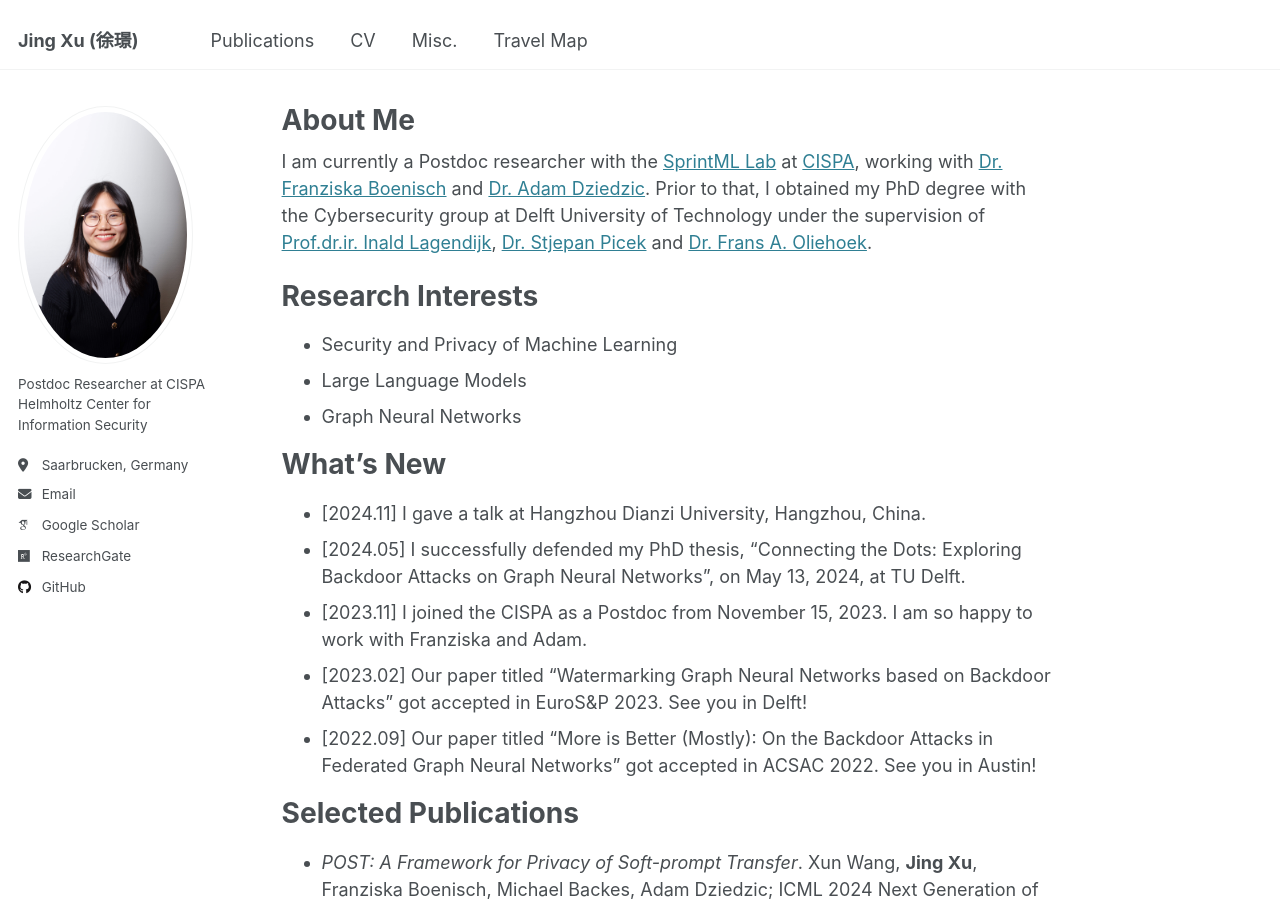
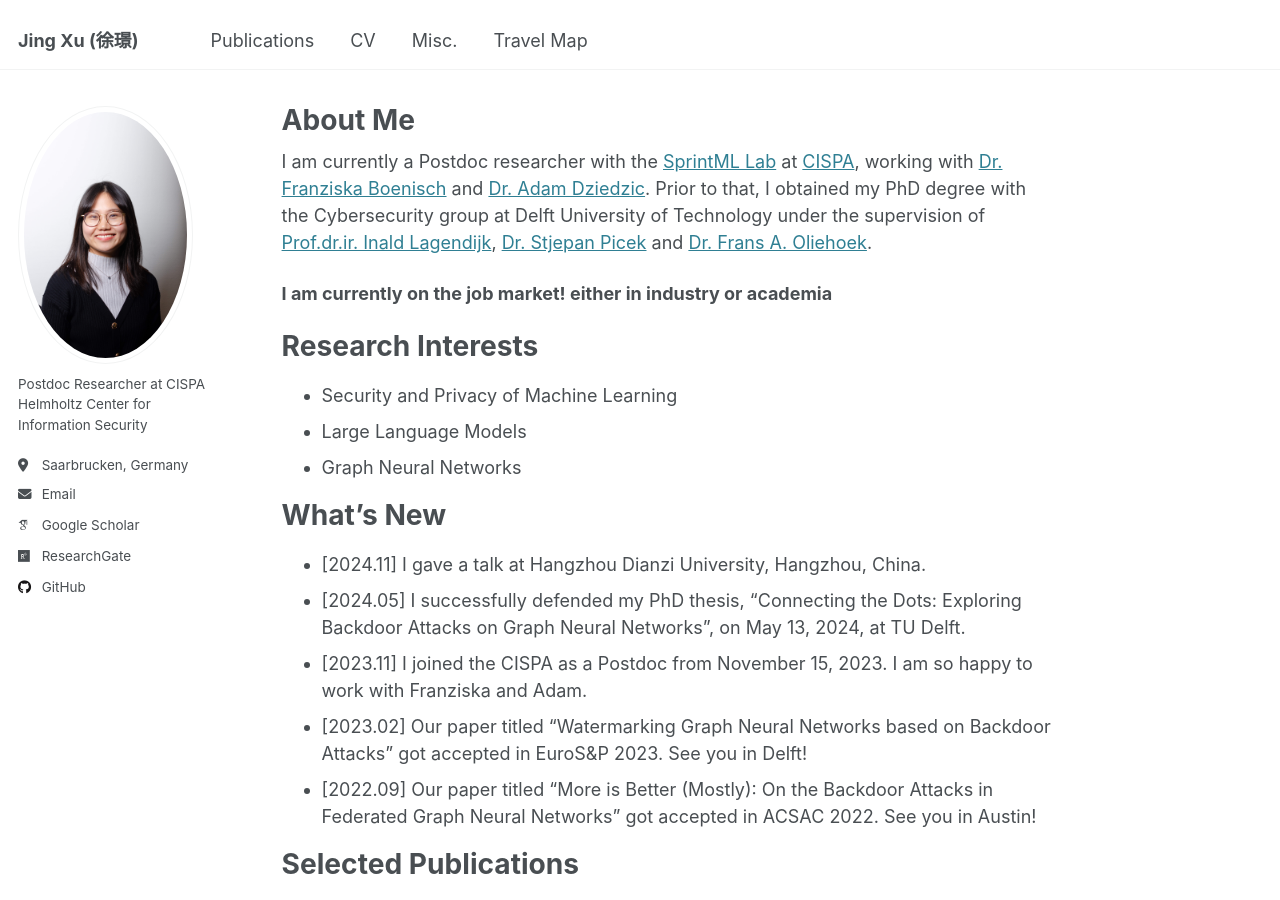
Before and after one commit to xujing1994/xujing1994.github.io, a Jekyll site: the page built from _pages/about.md, in a window 1280 px wide and 900 px high. Built offline with Jekyll 4.4.1, drawn with Linux system fonts in a browser that asks for light colours; some web fonts are replaced.

Commit message:
Update about.md

```diff
--- a/_pages/about.md
+++ b/_pages/about.md
@@ -8,6 +8,8 @@ redirect_from:
 ---
 
 I am currently a Postdoc researcher with the [SprintML Lab](https://sprintml.com/) at [CISPA](https://cispa.de/en), working with [Dr. Franziska Boenisch](https://franziska-boenisch.de/) and [Dr. Adam Dziedzic](https://adam-dziedzic.com/). Prior to that, I obtained my PhD degree with the Cybersecurity group at Delft University of Technology under the supervision of [Prof.dr.ir. Inald Lagendijk](https://www.tudelft.nl/staff/r.l.lagendijk/), [Dr. Stjepan Picek](https://www.ru.nl/en/people/picek-s) and [Dr. Frans A. Oliehoek](https://www.fransoliehoek.net/wp/).
+
+**I am currently on the job market! either in industry or academia**
 
 Research Interests
 ======
```
